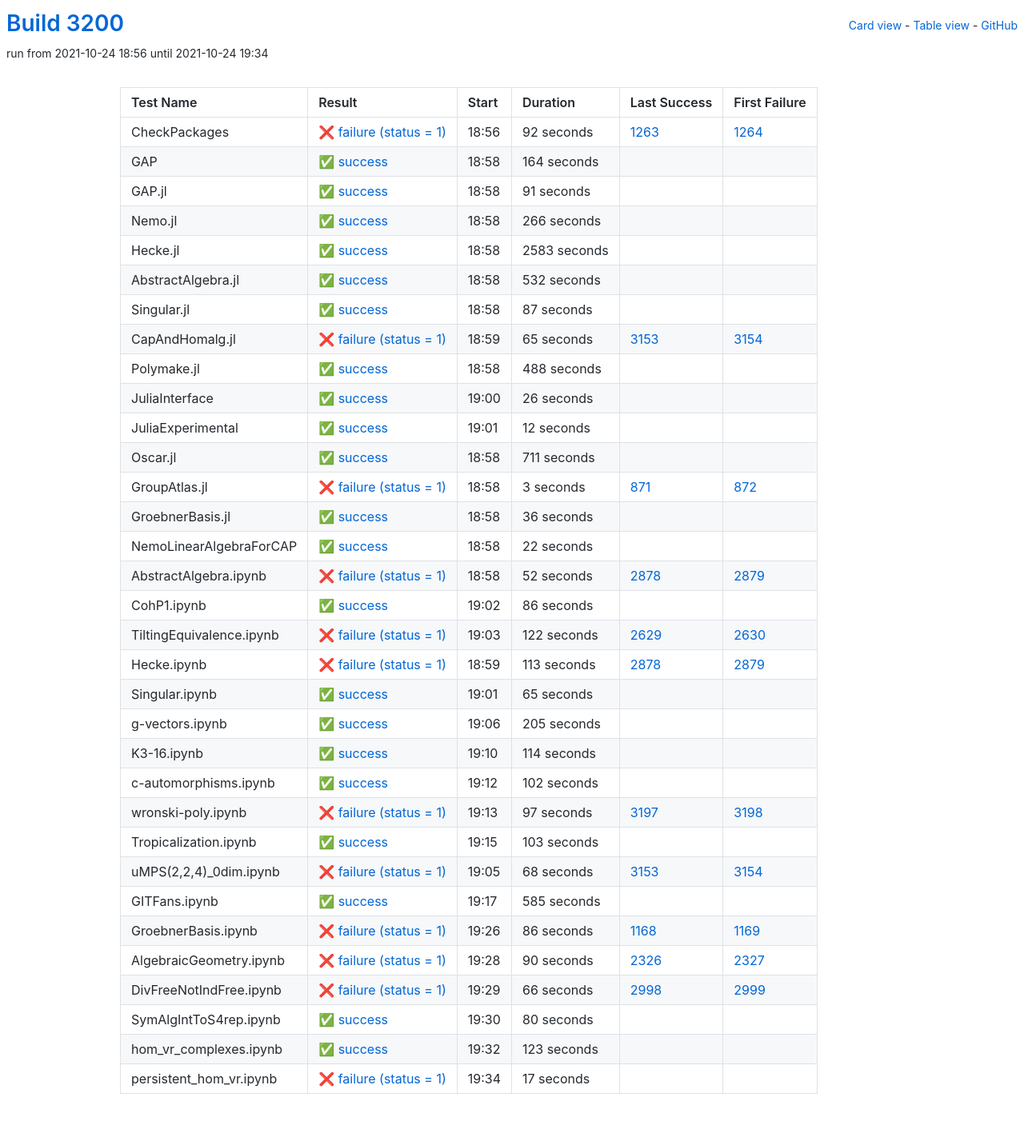
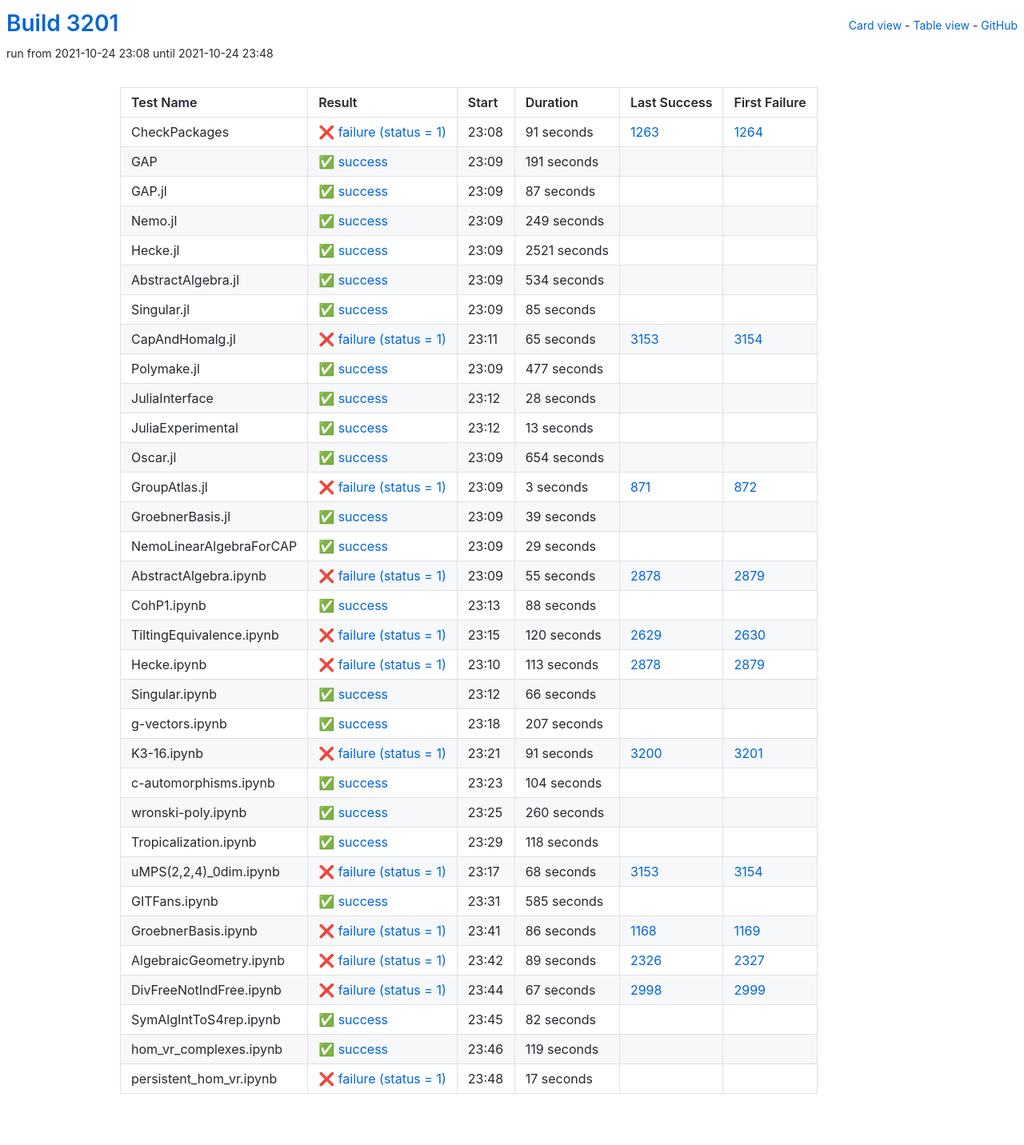
Before and after one commit to oscar-system/oscar-ci-status-stable, a Jekyll site: the page built from table.html, in a window 1280 px wide. Shown: the whole page at 80% size. Built offline with Jekyll 4.4.1, drawn with Linux system fonts in a browser that asks for light colours.

Commit message:
Build #3201

```diff
--- a/_data/ci.yml
+++ b/_data/ci.yml
@@ -1,6 +1,6 @@
 ---
-build: 3200
-build_url: https://oscarci.mathematik.uni-kl.de/job/oscar-stable/3200/
+build: 3201
+build_url: https://oscarci.mathematik.uni-kl.de/job/oscar-stable/3201/
 job: oscar-stable
 organization: oscar-system
 repo: oscar-ci-status-stable
@@ -8,80 +8,32 @@ repourl: https://github.com/oscar-system/oscar-ci-status-stable
 tests:
 - name: CheckPackages
   id: checkpackages
-  log: https://oscarci.mathematik.uni-kl.de/job/oscar-stable/3200/artifact/logs/build-3200/CheckPackages.log
-  start: 2021-10-24 18:56
+  log: https://oscarci.mathematik.uni-kl.de/job/oscar-stable/3201/artifact/logs/build-3201/CheckPackages.log
+  start: 2021-10-24 23:08
   success: false
   exitcode: 1
   status: failure
-  duration: 92
+  duration: 91
   last_success: 1263
   last_success_url: https://oscarci.mathematik.uni-kl.de/job/oscar-stable/1263/
   first_failure: 1264
   first_failure_url: https://oscarci.mathematik.uni-kl.de/job/oscar-stable/1264/
 - name: GAP
   id: gap
-  log: https://oscarci.mathematik.uni-kl.de/job/oscar-stable/3200/artifact/logs/build-3200/GAP.log
-  start: 2021-10-24 18:58
+  log: https://oscarci.mathematik.uni-kl.de/job/oscar-stable/3201/artifact/logs/build-3201/GAP.log
+  start: 2021-10-24 23:09
   success: true
   exitcode: 0
   status: success
-  duration: 164
+  duration: 191
   last_success: false
   last_success_url:
   first_failure: false
   first_failure_url:
 - name: GAP.jl
   id: gap-jl
-  log: https://oscarci.mathematik.uni-kl.de/job/oscar-stable/3200/artifact/logs/build-3200/GAP.jl.log
-  start: 2021-10-24 18:58
-  success: true
-  exitcode: 0
-  status: success
-  duration: 91
-  last_success: false
-  last_success_url:
-  first_failure: false
-  first_failure_url:
-- name: Nemo.jl
-  id: nemo-jl
-  log: https://oscarci.mathematik.uni-kl.de/job/oscar-stable/3200/artifact/logs/build-3200/Nemo.jl.log
-  start: 2021-10-24 18:58
-  success: true
-  exitcode: 0
-  status: success
-  duration: 266
-  last_success: false
-  last_success_url:
-  first_failure: false
-  first_failure_url:
-- name: Hecke.jl
-  id: hecke-jl
-  log: https://oscarci.mathematik.uni-kl.de/job/oscar-stable/3200/artifact/logs/build-3200/Hecke.jl.log
-  start: 2021-10-24 18:58
-  success: true
-  exitcode: 0
-  status: success
-  duration: 2583
-  last_success: false
-  last_success_url:
-  first_failure: false
-  first_failure_url:
-- name: AbstractAlgebra.jl
-  id: abstractalgebra-jl
-  log: https://oscarci.mathematik.uni-kl.de/job/oscar-stable/3200/artifact/logs/build-3200/AbstractAlgebra.jl.log
-  start: 2021-10-24 18:58
-  success: true
-  exitcode: 0
-  status: success
-  duration: 532
-  last_success: false
-  last_success_url:
-  first_failure: false
-  first_failure_url:
-- name: Singular.jl
-  id: singular-jl
-  log: https://oscarci.mathematik.uni-kl.de/job/oscar-stable/3200/artifact/logs/build-3200/Singular.jl.log
-  start: 2021-10-24 18:58
+  log: https://oscarci.mathematik.uni-kl.de/job/oscar-stable/3201/artifact/logs/build-3201/GAP.jl.log
+  start: 2021-10-24 23:09
   success: true
   exitcode: 0
   status: success
@@ -90,10 +42,58 @@ tests:
   last_success_url:
   first_failure: false
   first_failure_url:
+- name: Nemo.jl
+  id: nemo-jl
+  log: https://oscarci.mathematik.uni-kl.de/job/oscar-stable/3201/artifact/logs/build-3201/Nemo.jl.log
+  start: 2021-10-24 23:09
+  success: true
+  exitcode: 0
+  status: success
+  duration: 249
+  last_success: false
+  last_success_url:
+  first_failure: false
+  first_failure_url:
+- name: Hecke.jl
+  id: hecke-jl
+  log: https://oscarci.mathematik.uni-kl.de/job/oscar-stable/3201/artifact/logs/build-3201/Hecke.jl.log
+  start: 2021-10-24 23:09
+  success: true
+  exitcode: 0
+  status: success
+  duration: 2521
+  last_success: false
+  last_success_url:
+  first_failure: false
+  first_failure_url:
+- name: AbstractAlgebra.jl
+  id: abstractalgebra-jl
+  log: https://oscarci.mathematik.uni-kl.de/job/oscar-stable/3201/artifact/logs/build-3201/AbstractAlgebra.jl.log
+  start: 2021-10-24 23:09
+  success: true
+  exitcode: 0
+  status: success
+  duration: 534
+  last_success: false
+  last_success_url:
+  first_failure: false
+  first_failure_url:
+- name: Singular.jl
+  id: singular-jl
+  log: https://oscarci.mathematik.uni-kl.de/job/oscar-stable/3201/artifact/logs/build-3201/Singular.jl.log
+  start: 2021-10-24 23:09
+  success: true
+  exitcode: 0
+  status: success
+  duration: 85
+  last_success: false
+  last_success_url:
+  first_failure: false
+  first_failure_url:
 - name: CapAndHomalg.jl
   id: capandhomalg-jl
-  log: https://oscarci.mathematik.uni-kl.de/job/oscar-stable/3200/artifact/logs/build-3200/CapAndHomalg.jl.log
-  start: 2021-10-24 18:59
+  log: https://oscarci.mathematik.uni-kl.de/job/oscar-stable/3201/artifact/logs/build-3201/CapAndHomalg.jl.log
+  start: 2021-10-24 23:11
   success: false
   exitcode: 1
   status: failure
@@ -104,56 +104,56 @@ tests:
   first_failure_url: https://oscarci.mathematik.uni-kl.de/job/oscar-stable/3154/
 - name: Polymake.jl
   id: polymake-jl
-  log: https://oscarci.mathematik.uni-kl.de/job/oscar-stable/3200/artifact/logs/build-3200/Polymake.jl.log
-  start: 2021-10-24 18:58
+  log: https://oscarci.mathematik.uni-kl.de/job/oscar-stable/3201/artifact/logs/build-3201/Polymake.jl.log
+  start: 2021-10-24 23:09
   success: true
   exitcode: 0
   status: success
-  duration: 488
+  duration: 477
   last_success: false
   last_success_url:
   first_failure: false
   first_failure_url:
 - name: JuliaInterface
   id: juliainterface
-  log: https://oscarci.mathematik.uni-kl.de/job/oscar-stable/3200/artifact/logs/build-3200/JuliaInterface.log
-  start: 2021-10-24 19:00
+  log: https://oscarci.mathematik.uni-kl.de/job/oscar-stable/3201/artifact/logs/build-3201/JuliaInterface.log
+  start: 2021-10-24 23:12
   success: true
   exitcode: 0
   status: success
-  duration: 26
+  duration: 28
   last_success: false
   last_success_url:
   first_failure: false
   first_failure_url:
 - name: JuliaExperimental
   id: juliaexperimental
-  log: https://oscarci.mathematik.uni-kl.de/job/oscar-stable/3200/artifact/logs/build-3200/JuliaExperimental.log
-  start: 2021-10-24 19:01
+  log: https://oscarci.mathematik.uni-kl.de/job/oscar-stable/3201/artifact/logs/build-3201/JuliaExperimental.log
+  start: 2021-10-24 23:12
   success: true
   exitcode: 0
   status: success
-  duration: 12
+  duration: 13
   last_success: false
   last_success_url:
   first_failure: false
   first_failure_url:
 - name: Oscar.jl
   id: oscar-jl
-  log: https://oscarci.mathematik.uni-kl.de/job/oscar-stable/3200/artifact/logs/build-3200/Oscar.jl.log
-  start: 2021-10-24 18:58
+  log: https://oscarci.mathematik.uni-kl.de/job/oscar-stable/3201/artifact/logs/build-3201/Oscar.jl.log
+  start: 2021-10-24 23:09
   success: true
   exitcode: 0
   status: success
-  duration: 711
+  duration: 654
   last_success: false
   last_success_url:
   first_failure: false
   first_failure_url:
 - name: GroupAtlas.jl
   id: groupatlas-jl
-  log: https://oscarci.mathematik.uni-kl.de/job/oscar-stable/3200/artifact/logs/build-3200/GroupAtlas.jl.log
-  start: 2021-10-24 18:58
+  log: https://oscarci.mathematik.uni-kl.de/job/oscar-stable/3201/artifact/logs/build-3201/GroupAtlas.jl.log
+  start: 2021-10-24 23:09
   success: false
   exitcode: 1
   status: failure
@@ -164,68 +164,68 @@ tests:
   first_failure_url: https://oscarci.mathematik.uni-kl.de/job/oscar-stable/872/
 - name: GroebnerBasis.jl
   id: groebnerbasis-jl
-  log: https://oscarci.mathematik.uni-kl.de/job/oscar-stable/3200/artifact/logs/build-3200/GroebnerBasis.jl.log
-  start: 2021-10-24 18:58
+  log: https://oscarci.mathematik.uni-kl.de/job/oscar-stable/3201/artifact/logs/build-3201/GroebnerBasis.jl.log
+  start: 2021-10-24 23:09
   success: true
   exitcode: 0
   status: success
-  duration: 36
+  duration: 39
   last_success: false
   last_success_url:
   first_failure: false
   first_failure_url:
 - name: NemoLinearAlgebraForCAP
   id: nemolinearalgebraforcap
-  log: https://oscarci.mathematik.uni-kl.de/job/oscar-stable/3200/artifact/logs/build-3200/NemoLinearAlgebraForCAP.log
-  start: 2021-10-24 18:58
+  log: https://oscarci.mathematik.uni-kl.de/job/oscar-stable/3201/artifact/logs/build-3201/NemoLinearAlgebraForCAP.log
+  start: 2021-10-24 23:09
   success: true
   exitcode: 0
   status: success
-  duration: 22
+  duration: 29
   last_success: false
   last_success_url:
   first_failure: false
   first_failure_url:
 - name: AbstractAlgebra.ipynb
   id: abstractalgebra-ipynb
-  log: https://oscarci.mathematik.uni-kl.de/job/oscar-stable/3200/artifact/logs/build-3200/AbstractAlgebra.ipynb.log
-  start: 2021-10-24 18:58
+  log: https://oscarci.mathematik.uni-kl.de/job/oscar-stable/3201/artifact/logs/build-3201/AbstractAlgebra.ipynb.log
+  start: 2021-10-24 23:09
   success: false
   exitcode: 1
   status: failure
-  duration: 52
+  duration: 55
   last_success: 2878
   last_success_url: https://oscarci.mathematik.uni-kl.de/job/oscar-stable/2878/
   first_failure: 2879
   first_failure_url: https://oscarci.mathematik.uni-kl.de/job/oscar-stable/2879/
 - name: CohP1.ipynb
   id: cohp1-ipynb
-  log: https://oscarci.mathematik.uni-kl.de/job/oscar-stable/3200/artifact/logs/build-3200/CohP1.ipynb.log
-  start: 2021-10-24 19:02
+  log: https://oscarci.mathematik.uni-kl.de/job/oscar-stable/3201/artifact/logs/build-3201/CohP1.ipynb.log
+  start: 2021-10-24 23:13
   success: true
   exitcode: 0
   status: success
-  duration: 86
+  duration: 88
   last_success: false
   last_success_url:
   first_failure: false
   first_failure_url:
 - name: TiltingEquivalence.ipynb
   id: tiltingequivalence-ipynb
-  log: https://oscarci.mathematik.uni-kl.de/job/oscar-stable/3200/artifact/logs/build-3200/TiltingEquivalence.ipynb.log
-  start: 2021-10-24 19:03
+  log: https://oscarci.mathematik.uni-kl.de/job/oscar-stable/3201/artifact/logs/build-3201/TiltingEquivalence.ipynb.log
+  start: 2021-10-24 23:15
   success: false
   exitcode: 1
   status: failure
-  duration: 122
+  duration: 120
   last_success: 2629
   last_success_url: https://oscarci.mathematik.uni-kl.de/job/oscar-stable/2629/
   first_failure: 2630
   first_failure_url: https://oscarci.mathematik.uni-kl.de/job/oscar-stable/2630/
 - name: Hecke.ipynb
   id: hecke-ipynb
-  log: https://oscarci.mathematik.uni-kl.de/job/oscar-stable/3200/artifact/logs/build-3200/Hecke.ipynb.log
-  start: 2021-10-24 18:59
+  log: https://oscarci.mathematik.uni-kl.de/job/oscar-stable/3201/artifact/logs/build-3201/Hecke.ipynb.log
+  start: 2021-10-24 23:10
   success: false
   exitcode: 1
   status: failure
@@ -236,80 +236,80 @@ tests:
   first_failure_url: https://oscarci.mathematik.uni-kl.de/job/oscar-stable/2879/
 - name: Singular.ipynb
   id: singular-ipynb
-  log: https://oscarci.mathematik.uni-kl.de/job/oscar-stable/3200/artifact/logs/build-3200/Singular.ipynb.log
-  start: 2021-10-24 19:01
+  log: https://oscarci.mathematik.uni-kl.de/job/oscar-stable/3201/artifact/logs/build-3201/Singular.ipynb.log
+  start: 2021-10-24 23:12
   success: true
   exitcode: 0
   status: success
-  duration: 65
+  duration: 66
   last_success: false
   last_success_url:
   first_failure: false
   first_failure_url:
 - name: g-vectors.ipynb
   id: g-vectors-ipynb
-  log: https://oscarci.mathematik.uni-kl.de/job/oscar-stable/3200/artifact/logs/build-3200/g-vectors.ipynb.log
-  start: 2021-10-24 19:06
+  log: https://oscarci.mathematik.uni-kl.de/job/oscar-stable/3201/artifact/logs/build-3201/g-vectors.ipynb.log
+  start: 2021-10-24 23:18
   success: true
   exitcode: 0
   status: success
-  duration: 205
+  duration: 207
   last_success: false
   last_success_url:
   first_failure: false
   first_failure_url:
 - name: K3-16.ipynb
   id: k3-16-ipynb
-  log: https://oscarci.mathematik.uni-kl.de/job/oscar-stable/3200/artifact/logs/build-3200/K3-16.ipynb.log
-  start: 2021-10-24 19:10
+  log: https://oscarci.mathematik.uni-kl.de/job/oscar-stable/3201/artifact/logs/build-3201/K3-16.ipynb.log
+  start: 2021-10-24 23:21
+  success: false
+  exitcode: 1
+  status: failure
+  duration: 91
+  last_success: 3200
+  last_success_url: https://oscarci.mathematik.uni-kl.de/job/oscar-stable/3200/
+  first_failure: 3201
+  first_failure_url: https://oscarci.mathematik.uni-kl.de/job/oscar-stable/3201/
+- name: c-automorphisms.ipynb
+  id: c-automorphisms-ipynb
+  log: https://oscarci.mathematik.uni-kl.de/job/oscar-stable/3201/artifact/logs/build-3201/c-automorphisms.ipynb.log
+  start: 2021-10-24 23:23
   success: true
   exitcode: 0
   status: success
-  duration: 114
-  last_success: false
-  last_success_url:
-  first_failure: false
-  first_failure_url:
-- name: c-automorphisms.ipynb
-  id: c-automorphisms-ipynb
-  log: https://oscarci.mathematik.uni-kl.de/job/oscar-stable/3200/artifact/logs/build-3200/c-automorphisms.ipynb.log
-  start: 2021-10-24 19:12
-  success: true
-  exitcode: 0
-  status: success
-  duration: 102
+  duration: 104
   last_success: false
   last_success_url:
   first_failure: false
   first_failure_url:
 - name: wronski-poly.ipynb
   id: wronski-poly-ipynb
-  log: https://oscarci.mathematik.uni-kl.de/job/oscar-stable/3200/artifact/logs/build-3200/wronski-poly.ipynb.log
-  start: 2021-10-24 19:13
-  success: false
-  exitcode: 1
-  status: failure
-  duration: 97
-  last_success: 3197
-  last_success_url: https://oscarci.mathematik.uni-kl.de/job/oscar-stable/3197/
-  first_failure: 3198
-  first_failure_url: https://oscarci.mathematik.uni-kl.de/job/oscar-stable/3198/
-- name: Tropicalization.ipynb
-  id: tropicalization-ipynb
-  log: https://oscarci.mathematik.uni-kl.de/job/oscar-stable/3200/artifact/logs/build-3200/Tropicalization.ipynb.log
-  start: 2021-10-24 19:15
+  log: https://oscarci.mathematik.uni-kl.de/job/oscar-stable/3201/artifact/logs/build-3201/wronski-poly.ipynb.log
+  start: 2021-10-24 23:25
   success: true
   exitcode: 0
   status: success
-  duration: 103
+  duration: 260
+  last_success: false
+  last_success_url:
+  first_failure: false
+  first_failure_url:
+- name: Tropicalization.ipynb
+  id: tropicalization-ipynb
+  log: https://oscarci.mathematik.uni-kl.de/job/oscar-stable/3201/artifact/logs/build-3201/Tropicalization.ipynb.log
+  start: 2021-10-24 23:29
+  success: true
+  exitcode: 0
+  status: success
+  duration: 118
   last_success: false
   last_success_url:
   first_failure: false
   first_failure_url:
 - name: uMPS(2,2,4)_0dim.ipynb
   id: umps-2-2-4-0dim-ipynb
-  log: https://oscarci.mathematik.uni-kl.de/job/oscar-stable/3200/artifact/logs/build-3200/uMPS-2-2-4-_0dim.ipynb.log
-  start: 2021-10-24 19:05
+  log: https://oscarci.mathematik.uni-kl.de/job/oscar-stable/3201/artifact/logs/build-3201/uMPS-2-2-4-_0dim.ipynb.log
+  start: 2021-10-24 23:17
   success: false
   exitcode: 1
   status: failure
@@ -320,8 +320,8 @@ tests:
   first_failure_url: https://oscarci.mathematik.uni-kl.de/job/oscar-stable/3154/
 - name: GITFans.ipynb
   id: gitfans-ipynb
-  log: https://oscarci.mathematik.uni-kl.de/job/oscar-stable/3200/artifact/logs/build-3200/GITFans.ipynb.log
-  start: 2021-10-24 19:17
+  log: https://oscarci.mathematik.uni-kl.de/job/oscar-stable/3201/artifact/logs/build-3201/GITFans.ipynb.log
+  start: 2021-10-24 23:31
   success: true
   exitcode: 0
   status: success
@@ -332,8 +332,8 @@ tests:
   first_failure_url:
 - name: GroebnerBasis.ipynb
   id: groebnerbasis-ipynb
-  log: https://oscarci.mathematik.uni-kl.de/job/oscar-stable/3200/artifact/logs/build-3200/GroebnerBasis.ipynb.log
-  start: 2021-10-24 19:26
+  log: https://oscarci.mathematik.uni-kl.de/job/oscar-stable/3201/artifact/logs/build-3201/GroebnerBasis.ipynb.log
+  start: 2021-10-24 23:41
   success: false
   exitcode: 1
   status: failure
@@ -344,56 +344,56 @@ tests:
   first_failure_url: https://oscarci.mathematik.uni-kl.de/job/oscar-stable/1169/
 - name: AlgebraicGeometry.ipynb
   id: algebraicgeometry-ipynb
-  log: https://oscarci.mathematik.uni-kl.de/job/oscar-stable/3200/artifact/logs/build-3200/AlgebraicGeometry.ipynb.log
-  start: 2021-10-24 19:28
+  log: https://oscarci.mathematik.uni-kl.de/job/oscar-stable/3201/artifact/logs/build-3201/AlgebraicGeometry.ipynb.log
+  start: 2021-10-24 23:42
   success: false
   exitcode: 1
   status: failure
-  duration: 90
+  duration: 89
   last_success: 2326
   last_success_url: https://oscarci.mathematik.uni-kl.de/job/oscar-stable/2326/
   first_failure: 2327
   first_failure_url: https://oscarci.mathematik.uni-kl.de/job/oscar-stable/2327/
 - name: DivFreeNotIndFree.ipynb
   id: divfreenotindfree-ipynb
-  log: https://oscarci.mathematik.uni-kl.de/job/oscar-stable/3200/artifact/logs/build-3200/DivFreeNotIndFree.ipynb.log
-  start: 2021-10-24 19:29
+  log: https://oscarci.mathematik.uni-kl.de/job/oscar-stable/3201/artifact/logs/build-3201/DivFreeNotIndFree.ipynb.log
+  start: 2021-10-24 23:44
   success: false
   exitcode: 1
   status: failure
-  duration: 66
+  duration: 67
   last_success: 2998
   last_success_url: https://oscarci.mathematik.uni-kl.de/job/oscar-stable/2998/
   first_failure: 2999
   first_failure_url: https://oscarci.mathematik.uni-kl.de/job/oscar-stable/2999/
 - name: SymAlgIntToS4rep.ipynb
   id: symalginttos4rep-ipynb
-  log: https://oscarci.mathematik.uni-kl.de/job/oscar-stable/3200/artifact/logs/build-3200/SymAlgIntToS4rep.ipynb.log
-  start: 2021-10-24 19:30
+  log: https://oscarci.mathematik.uni-kl.de/job/oscar-stable/3201/artifact/logs/build-3201/SymAlgIntToS4rep.ipynb.log
+  start: 2021-10-24 23:45
   success: true
   exitcode: 0
   status: success
-  duration: 80
+  duration: 82
   last_success: false
   last_success_url:
   first_failure: false
   first_failure_url:
 - name: hom_vr_complexes.ipynb
   id: hom-vr-complexes-ipynb
-  log: https://oscarci.mathematik.uni-kl.de/job/oscar-stable/3200/artifact/logs/build-3200/hom_vr_complexes.ipynb.log
-  start: 2021-10-24 19:32
+  log: https://oscarci.mathematik.uni-kl.de/job/oscar-stable/3201/artifact/logs/build-3201/hom_vr_complexes.ipynb.log
+  start: 2021-10-24 23:46
   success: true
   exitcode: 0
   status: success
-  duration: 123
+  duration: 119
   last_success: false
   last_success_url:
   first_failure: false
   first_failure_url:
 - name: persistent_hom_vr.ipynb
   id: persistent-hom-vr-ipynb
-  log: https://oscarci.mathematik.uni-kl.de/job/oscar-stable/3200/artifact/logs/build-3200/persistent_hom_vr.ipynb.log
-  start: 2021-10-24 19:34
+  log: https://oscarci.mathematik.uni-kl.de/job/oscar-stable/3201/artifact/logs/build-3201/persistent_hom_vr.ipynb.log
+  start: 2021-10-24 23:48
   success: false
   exitcode: 1
   status: failure
```
Also changed, not shown: README.md.
